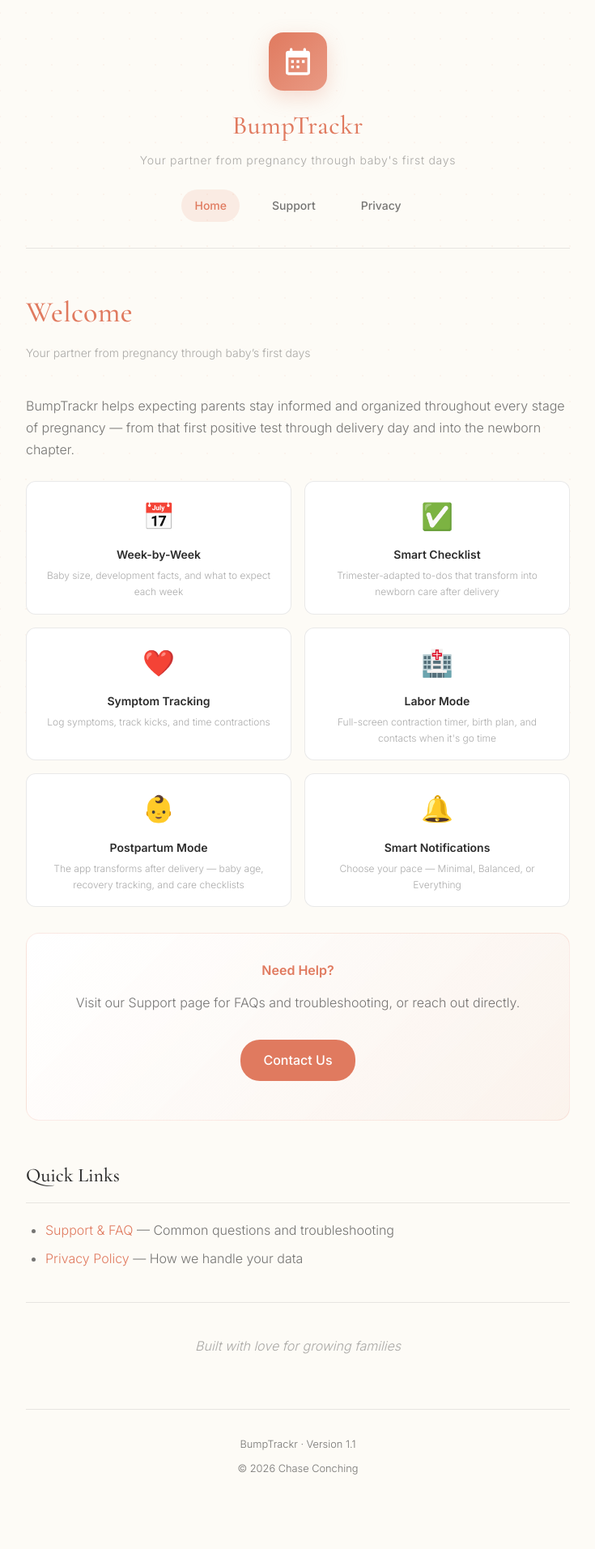
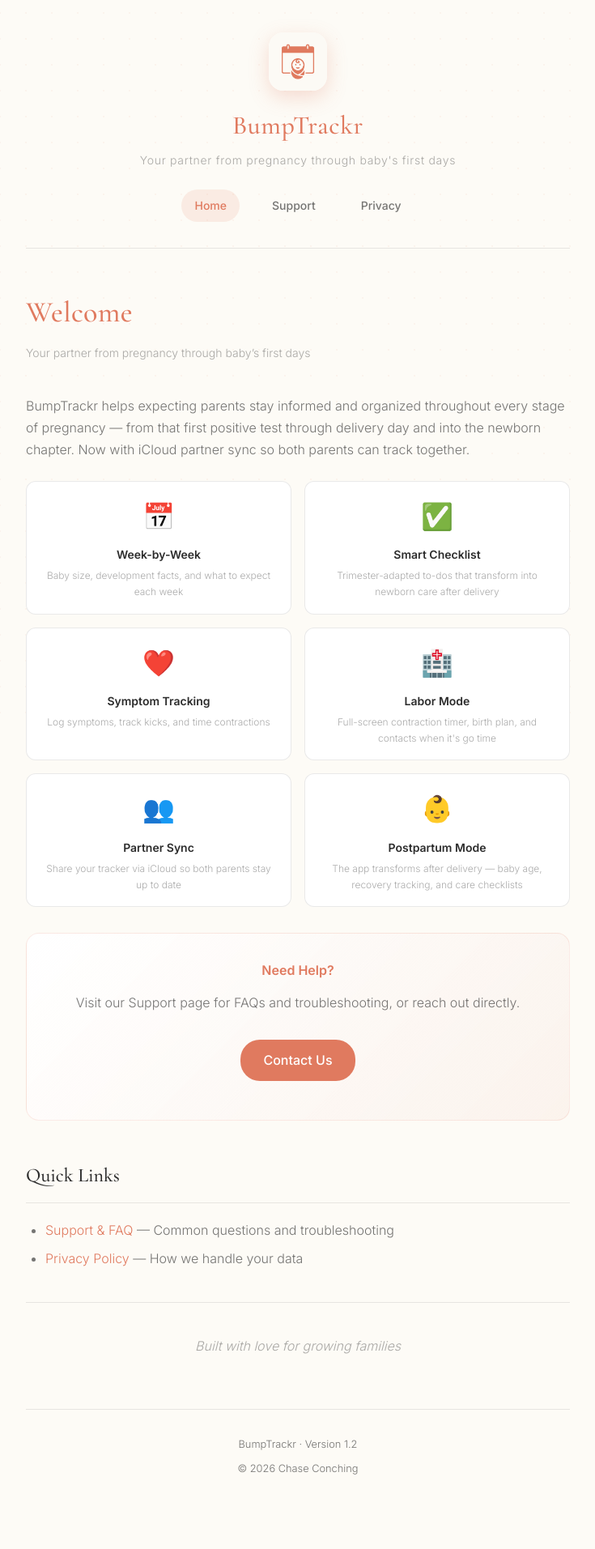
Before and after one commit to conching/pregnancytracker-support, a Jekyll site: the page built from index.md, in a window 1280 px wide. Shown: the whole page at 81% size, without its empty margins (272-1007 px from the left). Built offline with Jekyll 4.4.1, drawn with Linux system fonts in a browser that asks for light colours.

Commit message:
Update for v1.2: partner sync, app icon, iCloud privacy
- Replace SVG placeholder with actual app icon (app-icon.png)
- Add Partner Sync feature to home page feature grid
- Add iCloud Sync and Partner Sharing sections to privacy policy
- Add Partner Sync FAQ section to support page (setup, sync data, troubleshooting)
- Update data transfer FAQ to mention iCloud sync
- Bump footer version to 1.2
- Update last-updated date on privacy policy

Co-Authored-By: Claude Opus 4.6 <noreply@anthropic.com>

```diff
--- a/_layouts/default.html
+++ b/_layouts/default.html
@@ -71,18 +71,15 @@
       width: 72px;
       height: 72px;
       margin: 0 auto 16px;
-      background: linear-gradient(135deg, var(--terracotta), var(--terracotta-light));
       border-radius: 18px;
-      display: flex;
-      align-items: center;
-      justify-content: center;
+      overflow: hidden;
       box-shadow: 0 8px 24px rgba(224,122,95,0.25);
     }
 
-    .logo svg {
-      width: 40px;
-      height: 40px;
-      fill: white;
+    .logo img {
+      width: 100%;
+      height: 100%;
+      object-fit: cover;
     }
 
     .site-title {
@@ -365,7 +362,7 @@
   <div class="container">
     <header>
       <div class="logo">
-        <svg xmlns="http://www.w3.org/2000/svg" viewBox="0 0 24 24"><path d="M12 2C6.48 2 2 6.48 2 12s4.48 10 10 10 10-4.48 10-10S17.52 2 12 2zm0 18c-4.42 0-8-3.58-8-8s3.58-8 8-8 8 3.58 8 8-3.58 8-8 8zm-1-14h2v6h-2zm0 8h2v2h-2z" fill="white" opacity="0"/><path d="M19 4h-1V3a1 1 0 0 0-2 0v1H8V3a1 1 0 0 0-2 0v1H5a2 2 0 0 0-2 2v14a2 2 0 0 0 2 2h14a2 2 0 0 0 2-2V6a2 2 0 0 0-2-2zm0 16H5V9h14v11zM9 11H7v2h2v-2zm4 0h-2v2h2v-2zm4 0h-2v2h2v-2zm-8 4H7v2h2v-2zm4 0h-2v2h2v-2z"/></svg>
+        <img src="{{ '/app-icon.png' | relative_url }}" alt="BumpTrackr app icon">
       </div>
       <div class="site-title">BumpTrackr</div>
       <div class="site-subtitle">Your partner from pregnancy through baby's first days</div>
@@ -381,7 +378,7 @@
     </main>
 
     <footer>
-      <p>BumpTrackr &middot; Version 1.1</p>
+      <p>BumpTrackr &middot; Version 1.2</p>
       <p>&copy; 2026 Chase Conching</p>
     </footer>
   </div>
--- a/index.md
+++ b/index.md
@@ -6,15 +6,15 @@ title: BumpTrackr
 <h1>Welcome</h1>
 <p class="page-subtitle">Your partner from pregnancy through baby's first days</p>
 
-BumpTrackr helps expecting parents stay informed and organized throughout every stage of pregnancy — from that first positive test through delivery day and into the newborn chapter.
+BumpTrackr helps expecting parents stay informed and organized throughout every stage of pregnancy — from that first positive test through delivery day and into the newborn chapter. Now with iCloud partner sync so both parents can track together.
 
 <div class="feature-grid" markdown="0">
 <div class="feature-item"><div class="feature-icon">📅</div><h4>Week-by-Week</h4><p>Baby size, development facts, and what to expect each week</p></div>
 <div class="feature-item"><div class="feature-icon">✅</div><h4>Smart Checklist</h4><p>Trimester-adapted to-dos that transform into newborn care after delivery</p></div>
 <div class="feature-item"><div class="feature-icon">❤️</div><h4>Symptom Tracking</h4><p>Log symptoms, track kicks, and time contractions</p></div>
 <div class="feature-item"><div class="feature-icon">🏥</div><h4>Labor Mode</h4><p>Full-screen contraction timer, birth plan, and contacts when it's go time</p></div>
+<div class="feature-item"><div class="feature-icon">👥</div><h4>Partner Sync</h4><p>Share your tracker via iCloud so both parents stay up to date</p></div>
 <div class="feature-item"><div class="feature-icon">👶</div><h4>Postpartum Mode</h4><p>The app transforms after delivery — baby age, recovery tracking, and care checklists</p></div>
-<div class="feature-item"><div class="feature-icon">🔔</div><h4>Smart Notifications</h4><p>Choose your pace — Minimal, Balanced, or Everything</p></div>
 </div>
 
 <div class="contact-card">
```
Also changed, not shown: privacy.md (+48 -9 lines), support.md (+68 -7 lines), app-icon.png (added).
